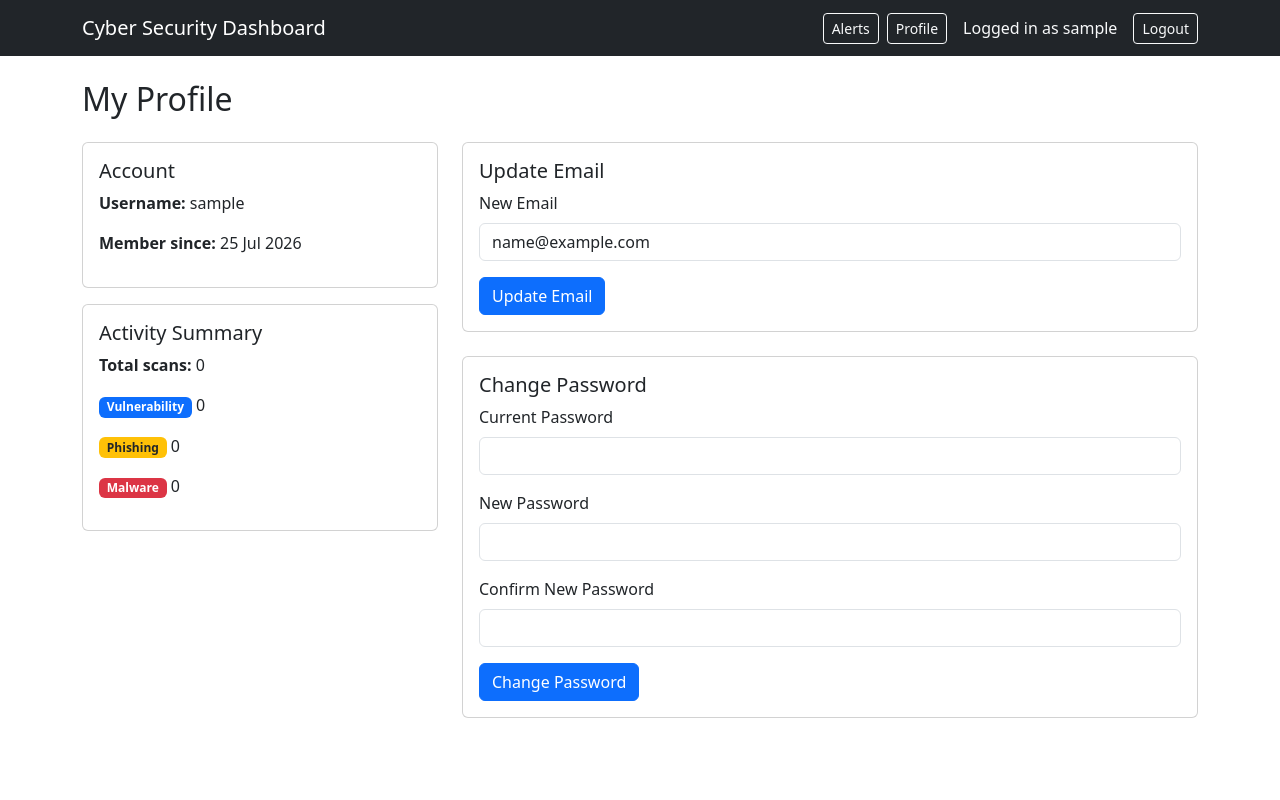
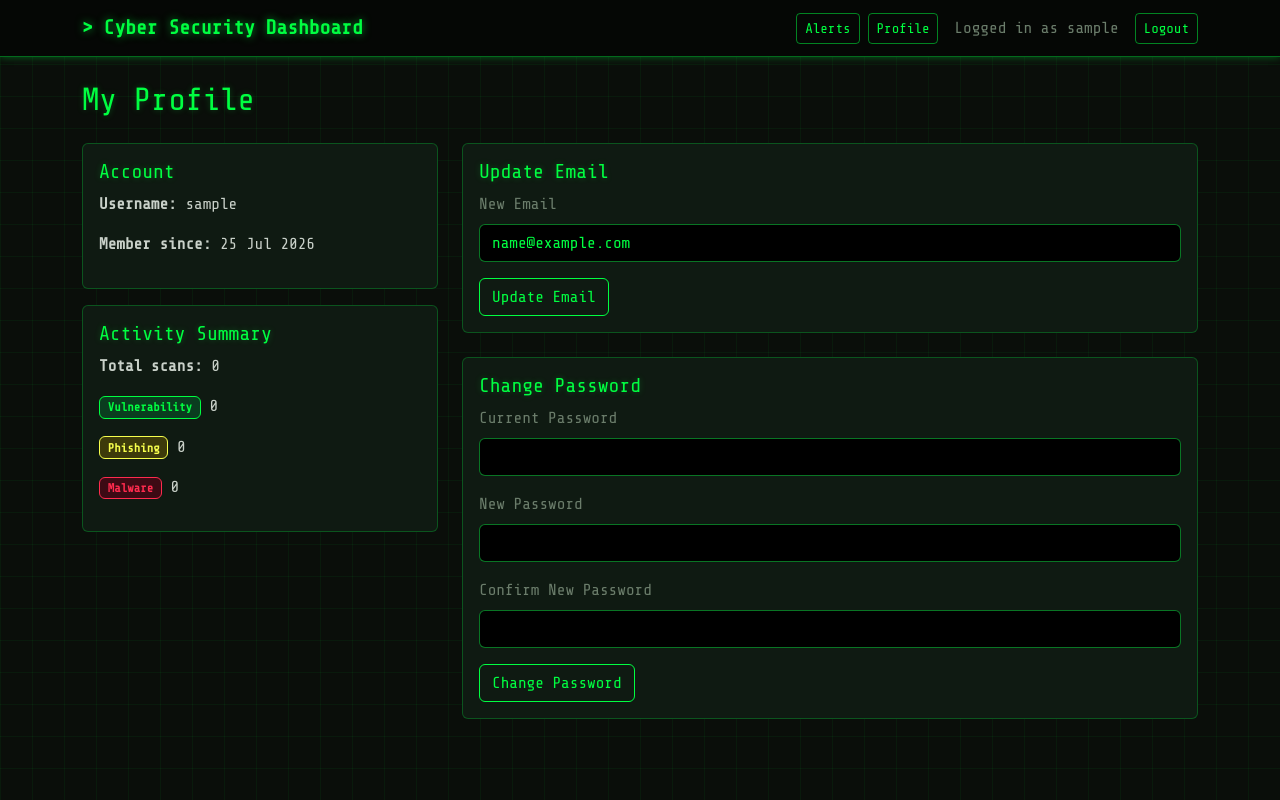
Before and after one commit to Rith239/cyber_dashboard, a Flask app: page /profile in a window 1280 px wide. Run offline with Flask 3, Linux system fonts and the light colour scheme; the visitor is signed in with stand-in values (Sample User, id 1); data that the repository does not hold is empty; some libraries are stand-ins or nearby versions.

Commit message:
Add hacker-terminal UI theme and email OTP verification for registration

```diff
--- a/app/models.py
+++ b/app/models.py
@@ -18,9 +18,9 @@ def load_user(user_id):
 class User(db.Model, UserMixin):
     """
     Represents a registered user of the dashboard.
-    'role' distinguishes regular users from admins -- defaults to
-    'user' for everyone at registration; only manually promoted
-    accounts (via the admin panel) become 'admin'.
+    is_verified / otp_code / otp_generated_at support email OTP
+    verification at registration -- a user cannot log in until
+    is_verified is True.
     """
     __tablename__ = 'users'
 
@@ -29,6 +29,9 @@ class User(db.Model, UserMixin):
     email = db.Column(db.String(120), unique=True, nullable=False)
     password_hash = db.Column(db.String(255), nullable=False)
     role = db.Column(db.String(20), nullable=False, default='user')
+    is_verified = db.Column(db.Boolean, nullable=False, default=False)
+    otp_code = db.Column(db.String(6), nullable=True)
+    otp_generated_at = db.Column(db.DateTime, nullable=True)
     created_at = db.Column(db.DateTime, default=datetime.utcnow)
 
     scans = db.relationship('Scan', backref='user', lazy=True)
--- /dev/null
+++ b/app/static/css/hacker-theme.css
@@ -0,0 +1,185 @@
+:root {
+    --bg-primary: #0a0e0a;
+    --bg-secondary: #0d1117;
+    --bg-card: #0f1a12;
+    --neon-green: #00ff41;
+    --neon-cyan: #39ffe4;
+    --neon-red: #ff2b4e;
+    --neon-yellow: #f7ff4d;
+    --text-primary: #c9d1c9;
+    --text-dim: #6b7d6b;
+    --border-glow: 0 0 8px rgba(0, 255, 65, 0.35);
+    --border-glow-strong: 0 0 16px rgba(0, 255, 65, 0.55);
+}
+
+body {
+    background-color: var(--bg-primary);
+    background-image:
+        linear-gradient(rgba(0, 255, 65, 0.05) 1px, transparent 1px),
+        linear-gradient(90deg, rgba(0, 255, 65, 0.05) 1px, transparent 1px);
+    background-size: 32px 32px;
+    color: var(--text-primary);
+    font-family: 'Share Tech Mono', 'Courier New', monospace;
+    min-height: 100vh;
+}
+
+/* Navbar */
+.navbar {
+    background-color: #050705 !important;
+    border-bottom: 1px solid rgba(0, 255, 65, 0.4);
+    box-shadow: var(--border-glow);
+}
+
+.navbar-brand {
+    color: var(--neon-green) !important;
+    font-weight: bold;
+    text-shadow: 0 0 8px rgba(0, 255, 65, 0.6);
+}
+
+.navbar-brand::before {
+    content: "> ";
+}
+
+.navbar-brand::after {
+    content: "_";
+    animation: blink 1.1s steps(1) infinite;
+}
+
+@keyframes blink {
+    50% { opacity: 0; }
+}
+
+.navbar .btn-outline-light {
+    color: var(--neon-green);
+    border-color: rgba(0, 255, 65, 0.5);
+}
+.navbar .btn-outline-light:hover {
+    background-color: var(--neon-green);
+    color: #000;
+    box-shadow: var(--border-glow-strong);
+}
+
+.navbar .btn-outline-warning {
+    color: var(--neon-yellow);
+    border-color: var(--neon-yellow);
+}
+.navbar .btn-outline-warning:hover {
+    background-color: var(--neon-yellow);
+    color: #000;
+}
+
+.navbar-text { color: var(--text-dim) !important; }
+
+/* Cards */
+.card {
+    background-color: var(--bg-card) !important;
+    border: 1px solid rgba(0, 255, 65, 0.25) !important;
+    color: var(--text-primary);
+    transition: box-shadow 0.2s ease, border-color 0.2s ease;
+}
+.card:hover {
+    border-color: rgba(0, 255, 65, 0.6) !important;
+    box-shadow: var(--border-glow);
+}
+.card-title { color: var(--neon-green); }
+
+/* Buttons */
+.btn-primary {
+    background-color: transparent;
+    border: 1px solid var(--neon-green);
+    color: var(--neon-green);
+}
+.btn-primary:hover {
+    background-color: var(--neon-green);
+    color: #000;
+    box-shadow: var(--border-glow-strong);
+}
+
+.btn-outline-primary {
+    color: var(--neon-cyan);
+    border-color: var(--neon-cyan);
+}
+.btn-outline-primary:hover {
+    background-color: var(--neon-cyan);
+    color: #000;
+}
+
+.btn-outline-secondary {
+    color: var(--text-dim);
+    border-color: var(--text-dim);
+}
+
+/* Tables */
+.table {
+    color: var(--text-primary);
+    border-color: rgba(0, 255, 65, 0.15);
+}
+.table thead th {
+    color: var(--neon-green);
+    border-bottom: 1px solid rgba(0, 255, 65, 0.4) !important;
+}
+.table-striped > tbody > tr:nth-of-type(odd) > * {
+    background-color: rgba(0, 255, 65, 0.04);
+    color: var(--text-primary);
+}
+.table-hover > tbody > tr:hover > * {
+    background-color: rgba(0, 255, 65, 0.1);
+    color: var(--text-primary);
+}
+
+/* Terminal-style result blocks (pre, code) */
+pre, pre.bg-dark {
+    background-color: #000 !important;
+    color: var(--neon-green) !important;
+    border: 1px solid rgba(0, 255, 65, 0.3);
+    box-shadow: inset 0 0 20px rgba(0, 255, 65, 0.08);
+    font-family: 'Share Tech Mono', monospace;
+}
+code {
+    color: var(--neon-cyan);
+    background-color: rgba(0, 255, 255, 0.08);
+}
+
+/* Alerts (flash messages) -- dark background, colored left border instead
+   of a full solid fill, for a more understated terminal-log feel */
+.alert {
+    background-color: var(--bg-card);
+    border: 1px solid;
+    border-left-width: 4px;
+    color: var(--text-primary);
+}
+.alert-success { border-color: var(--neon-green); }
+.alert-danger  { border-color: var(--neon-red); }
+.alert-warning { border-color: var(--neon-yellow); }
+.alert-info    { border-color: var(--neon-cyan); }
+.alert .btn-close { filter: invert(1); }
+
+/* Badges -- add a subtle glow matching their color */
+.badge.bg-primary { background-color: #0a3d1f !important; color: var(--neon-green) !important; border: 1px solid var(--neon-green); }
+.badge.bg-danger  { background-color: #3d0a14 !important; color: var(--neon-red) !important; border: 1px solid var(--neon-red); }
+.badge.bg-warning { background-color: #3d3a0a !important; color: var(--neon-yellow) !important; border: 1px solid var(--neon-yellow); }
+.badge.bg-dark    { background-color: #111 !important; color: var(--neon-cyan) !important; border: 1px solid var(--neon-cyan); }
+.badge.bg-secondary { background-color: #1a1a1a !important; color: var(--text-dim) !important; border: 1px solid var(--text-dim); }
+
+/* Form inputs */
+.form-control {
+    background-color: #000 !important;
+    color: var(--neon-green) !important;
+    border: 1px solid rgba(0, 255, 65, 0.4);
+}
+.form-control:focus {
+    background-color: #000 !important;
+    color: var(--neon-green) !important;
+    border-color: var(--neon-green);
+    box-shadow: var(--border-glow);
+}
+.form-label { color: var(--text-dim); }
+
+/* Links */
+a { color: var(--neon-cyan); }
+a:hover { color: var(--neon-green); }
+
+/* Headings */
+h1, h2, h3, h4, h5 { color: var(--neon-green); text-shadow: 0 0 6px rgba(0, 255, 65, 0.25); }
+
+::selection { background: var(--neon-green); color: #000; }
--- a/app/templates/base.html
+++ b/app/templates/base.html
@@ -5,9 +5,11 @@
     <meta name="viewport" content="width=device-width, initial-scale=1">
     <title>{% block title %}Cyber Security Dashboard{% endblock %}</title>
     <link href="https://cdn.jsdelivr.net/npm/bootstrap@5.3.3/dist/css/bootstrap.min.css" rel="stylesheet">
+    <link href="https://fonts.googleapis.com/css2?family=Share+Tech+Mono&display=swap" rel="stylesheet">
+    <link href="{{ url_for('static', filename='css/hacker-theme.css') }}" rel="stylesheet">
 </head>
 <body>
-    <nav class="navbar navbar-expand-lg navbar-dark bg-dark">
+    <nav class="navbar navbar-expand-lg navbar-dark">
         <div class="container">
             <a class="navbar-brand" href="{% if current_user.is_authenticated %}{{ url_for('dashboard.home') }}{% else %}{{ url_for('auth.login') }}{% endif %}">
                 Cyber Security Dashboard
@@ -26,7 +28,7 @@
                         {% endif %}
                     </a>
                     <a href="{{ url_for('profile.view') }}" class="btn btn-outline-light btn-sm me-3">Profile</a>
-                    <span class="navbar-text text-light me-3">Logged in as {{ current_user.username }}</span>
+                    <span class="navbar-text me-3">Logged in as {{ current_user.username }}</span>
                     <a class="btn btn-outline-light btn-sm" href="{{ url_for('auth.logout') }}">Logout</a>
                 {% else %}
                     <a class="btn btn-outline-light btn-sm me-2" href="{{ url_for('auth.login') }}">Login</a>
```
Also changed, not shown: app/auth/email_utils.py (added, +60 -0 lines), app/auth/forms.py (+13 -18 lines), app/auth/routes.py (+95 -11 lines), app/templates/auth/verify_email.html (added, +21 -0 lines).
